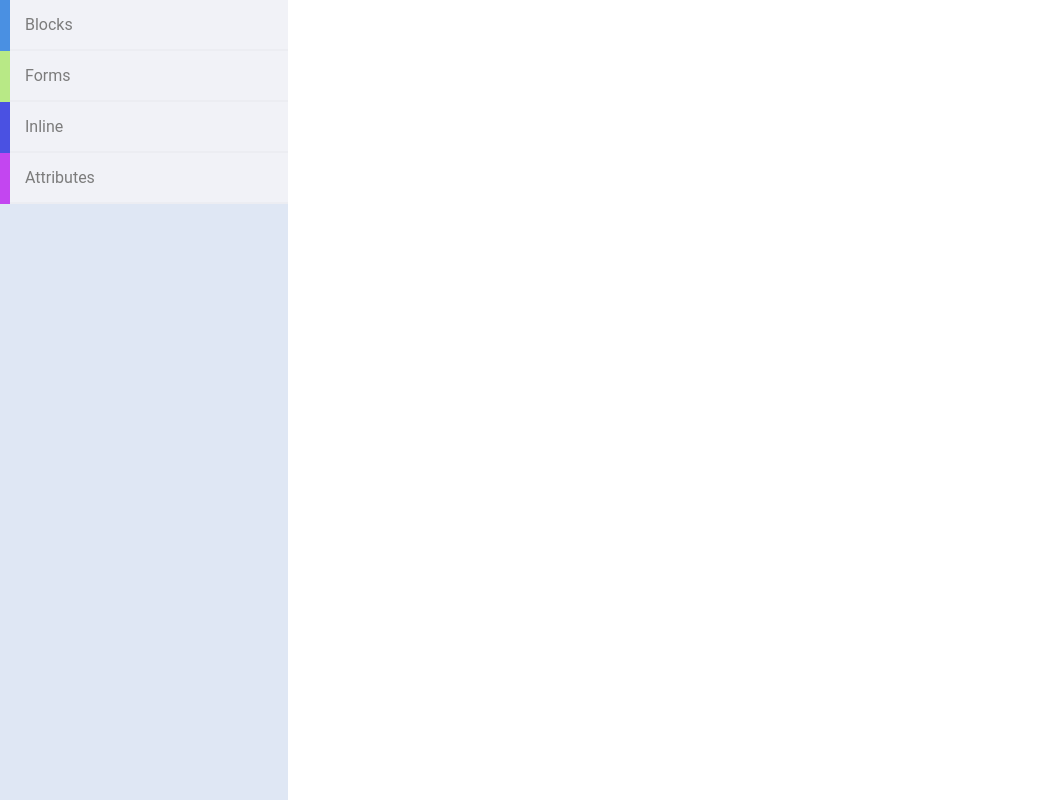
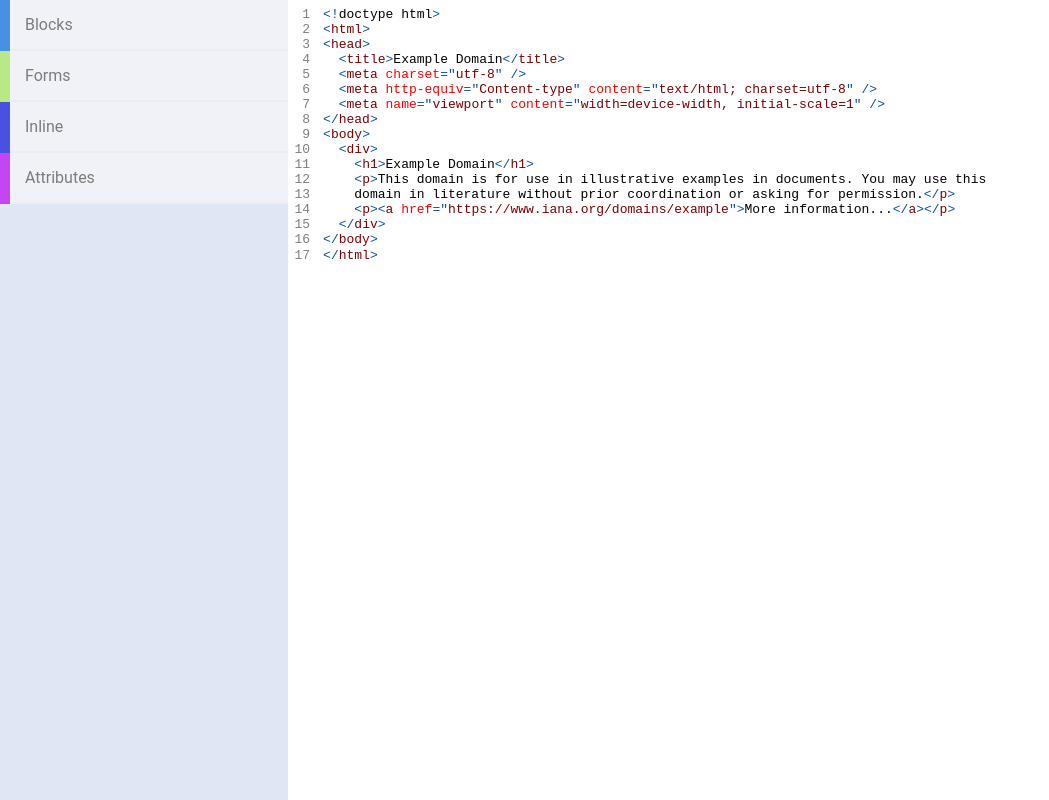
Before and after one commit to France-ioi/visual-html-editor, a React (Create React App) app: page / in a window 1280 px wide. Shown: the whole page, without its empty margins (0-1049 px from the left). Built offline with nearby package versions, Linux system fonts and the light colour scheme.

Commit message:
Basic implementation of editor component to start working with

```diff
--- a/src/App.tsx
+++ b/src/App.tsx
@@ -1,12 +1,15 @@
 import BlocksToolbox from './features/blocks/BlocksToolbox'
+import VisualHTMLEditor from './features/editors/VisualHTMLEditor'
 import {useAppSelector} from "./hooks"
 
 function App() {
   const categories = useAppSelector(state => state.blocksReducer.categories)
+  const editorConfig = useAppSelector(state => state.visualHTMLReducer.value)
 
   return (
     <div className="App">
       <BlocksToolbox categories={categories}/>
+      <VisualHTMLEditor value={editorConfig}/>
     </div>
   )
 }
--- /dev/null
+++ b/src/features/editors/VisualHTMLEditor.css
@@ -0,0 +1,25 @@
+.container {
+    height: 100%;
+}
+
+pre {
+    text-align: left;
+    padding: 0.5em;
+    overflow: auto;
+}
+
+.line {
+    display: table-row;
+}
+
+.line-number {
+    display: table-cell;
+    text-align: right;
+    padding-right: 1em;
+    user-select: none;
+    opacity: 0.5;
+}
+
+.line-content {
+    display: table-cell;
+}
--- /dev/null
+++ b/src/features/editors/VisualHTMLEditor.tsx
@@ -0,0 +1,29 @@
+import './VisualHTMLEditor.css'
+import {visualHTMLEditor} from "../../editorconfig"
+import Highlight, {defaultProps} from "prism-react-renderer"
+import light from 'prism-react-renderer/themes/vsLight'
+
+function VisualHTMLEditor(props: visualHTMLEditor) {
+  return (
+    <div className={'container'}>
+      <Highlight {...defaultProps} code={props.value} language="markdown" theme={light}>
+        {({className, style, tokens, getLineProps, getTokenProps}) => (
+          <pre style={style}>
+          {tokens.map((line, i) => (
+            <div key={i} {...getLineProps({line, key: i})} className={'line'}>
+              <span className={'line-number'}>{i + 1}</span>
+              <span className={'line-content'}>
+                {line.map((token, key) => (
+                  <span key={key} {...getTokenProps({token, key})} />
+                ))}
+              </span>
+            </div>
+          ))}
+        </pre>
+        )}
+      </Highlight>
+    </div>
+  )
+}
+
+export default VisualHTMLEditor
--- /dev/null
+++ b/src/store/features/editors/visualHTML.ts
@@ -0,0 +1,23 @@
+import editorConfig, {visualHTMLEditor} from "../../../editorconfig"
+import {produce} from "immer"
+
+// Define actions
+
+// Type actions
+
+// Action creators
+
+// Reducers
+type Actions = 'Yes' | 'No'
+
+const visualHTMLReducer = (state: visualHTMLEditor = editorConfig, action: Actions) => {
+  switch (action) {
+    case 'Yes':
+      console.log('wow')
+      return state
+    default:
+      return state
+  }
+}
+
+export default visualHTMLReducer
--- a/src/store/rootReducer.ts
+++ b/src/store/rootReducer.ts
@@ -1,8 +1,10 @@
 import blocksReducer from "./features/blocks/blocks"
+import visualHTMLReducer from "./features/editors/visualHTML"
 import {combineReducers} from "redux"
 
 const rootReducer = combineReducers({
-  blocksReducer: blocksReducer
+  blocksReducer: blocksReducer,
+  visualHTMLReducer: visualHTMLReducer
 })
 
 export default rootReducer
```
